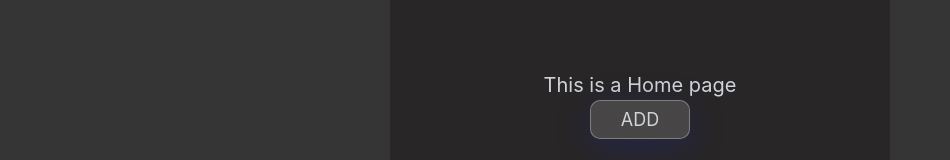
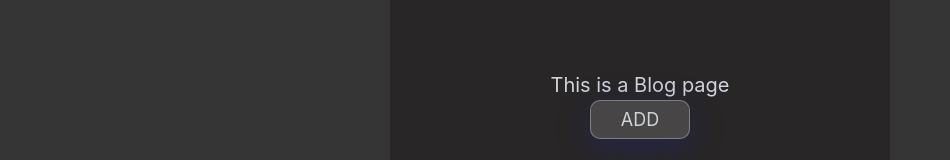
Before and after one commit to Sintu4613S/React_Proj, a React (Vite) app in the folder my_proj/: page /blog in a window 1280 px wide. Shown: the part 226-386 px from the top of the page, without its empty margins (0-950 px from the left). Built offline with nearby package versions, Linux system fonts and the light colour scheme.

Commit message:
Fix heading text in Blog component to accurately reflect the page content

```diff
--- a/my_proj/src/Componenet2/Router/Blog.jsx
+++ b/my_proj/src/Componenet2/Router/Blog.jsx
@@ -4,7 +4,7 @@ const Blog = () => {
   return (
     <>
       <div className="page">
-        <h1>This is a Home page</h1>
+        <h1>This is a Blog page</h1>
         <button className="btn">ADD</button>
 
       </div>
```
